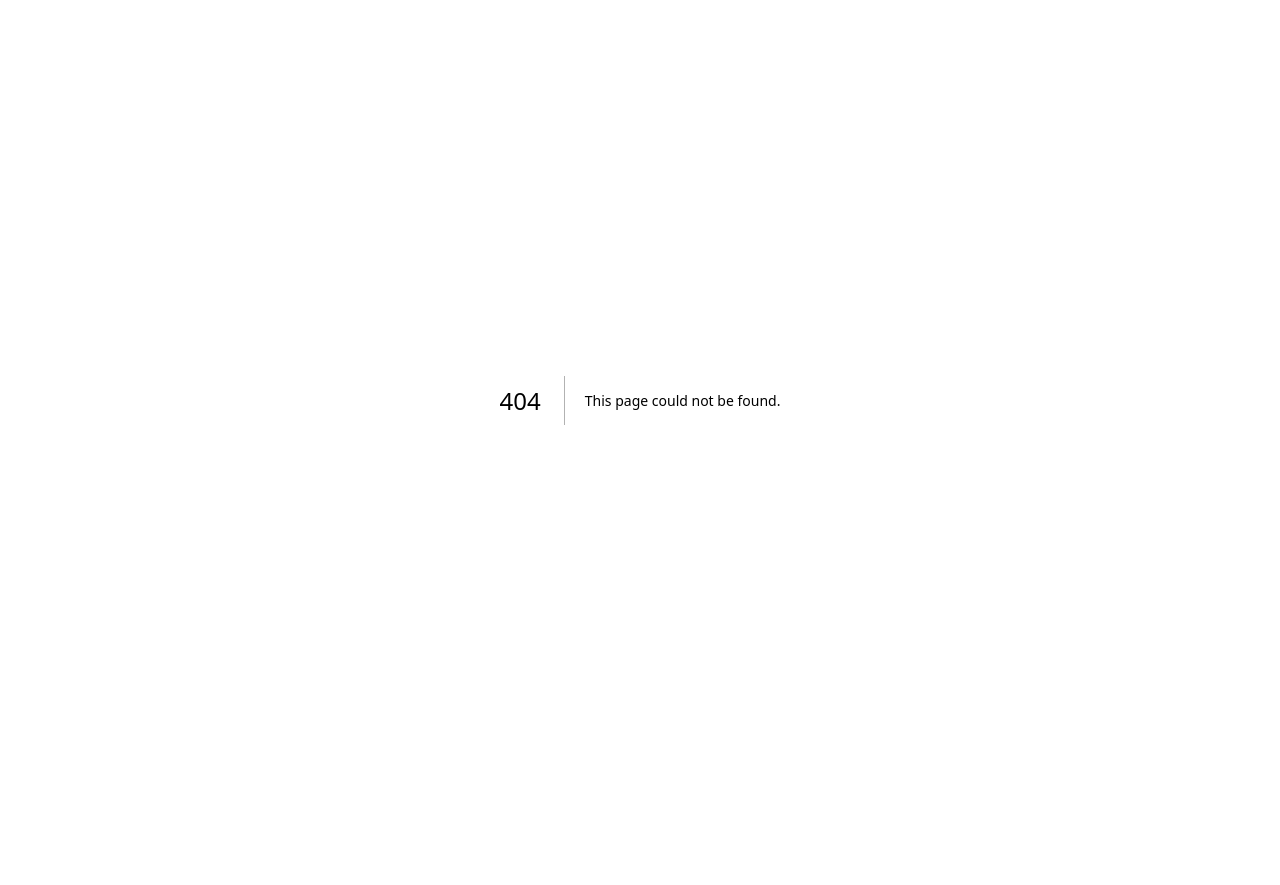
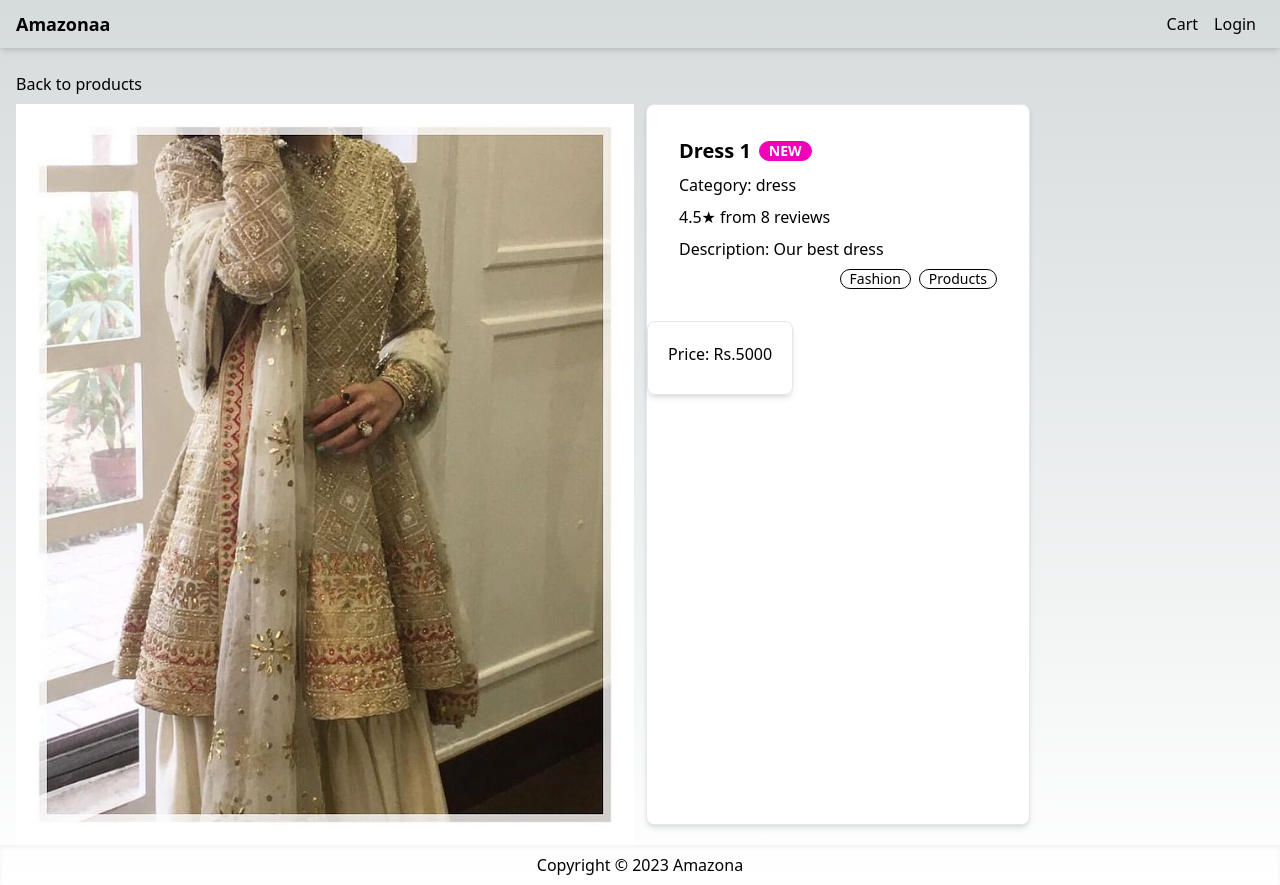
Before and after one commit to shahfarazz/next-tailwind-ecommerce, a Next.js app: page /product/dress-1 in a window 1280 px wide. Before the commit this address had no page. Before the commit the page ends 800 px from the top, so only its background shows below. Built offline with nearby package versions, Linux system fonts and the light colour scheme.

Commit message:
productListing display added

```diff
--- a/package.json
+++ b/package.json
@@ -10,6 +10,7 @@
   },
   "dependencies": {
     "@next/font": "13.1.6",
+    "daisyui": "^2.50.1",
     "eslint": "8.34.0",
     "eslint-config-next": "13.1.6",
     "next": "13.1.6",
@@ -17,6 +18,7 @@
     "react-dom": "18.2.0"
   },
   "devDependencies": {
+    "@types/react": "^18.0.28",
     "autoprefixer": "^10.4.13",
     "postcss": "^8.4.21",
     "tailwindcss": "^3.2.7"
--- /dev/null
+++ b/pages/product/[slug].js
@@ -0,0 +1,57 @@
+import Layout from '@/components/Layout';
+import data from '@/utils/data';
+import Image from 'next/image';
+import Link from 'next/link';
+import { useRouter } from 'next/router';
+import React from 'react';
+
+export default function ProductScreen() {
+	const { query } = useRouter();
+	const { slug } = query;
+	const product = data.products.find(x => x.slug === slug);
+
+	if (!product) {
+		return <div>Product not Found</div>;
+	}
+
+	return (
+		<Layout title={product.name}>
+			<div className="py-2">
+				<Link href="/">Back to products</Link>
+			</div>
+
+			<div className="grid md:grid-cols-4 md:gap-3">
+				<div className="md:col-span-2">
+					<Image
+						src={product.image}
+						width={640}
+						height={640}
+						alt={product.name}
+					/>
+				</div>
+				<div className="card w-96 bg-base-100 shadow-xl">
+					<div className="card-body">
+						<h2 className="card-title">
+							{product.name}
+							<div className="badge badge-secondary">NEW</div>
+						</h2>
+						<p>Category: {product.category}</p>
+						<p>
+							{product.rating}★ from {product.numReviews} reviews
+						</p>
+						<p>Description: {product.description}</p>
+						<div className="card-actions justify-end">
+							<div className="badge badge-outline">Fashion</div>
+							<div className="badge badge-outline">Products</div>
+						</div>
+					</div>
+					<div className="card p-5">
+						<div className="mb-2 flex justifiy-between">
+							Price: Rs.{product.price}
+						</div>
+					</div>
+				</div>
+			</div>
+		</Layout>
+	);
+}
--- a/styles/globals.css
+++ b/styles/globals.css
@@ -114,8 +114,16 @@ a {
 
 .card {
 	@apply mb-5 block rounded-lg border border-gray-200 shadow-md;
+	float: left;
 }
 
 .primary-button {
 	@apply rounded bg-amber-300 py-2 px-4 shadow outline-none hover:bg-amber-400 active:bg-amber-500;
 }
+
+.parent {
+	display: flex;
+	/* height: 100vh; */
+	justify-content: space-around;
+	align-items: center;
+}
--- a/tailwind.config.js
+++ b/tailwind.config.js
@@ -8,5 +8,5 @@ module.exports = {
 	theme: {
 		extend: {},
 	},
-	plugins: [],
+	plugins: [require('daisyui')],
 };
```
Also changed, not shown: 1 other file (tests, documents, lock files or other folders).
